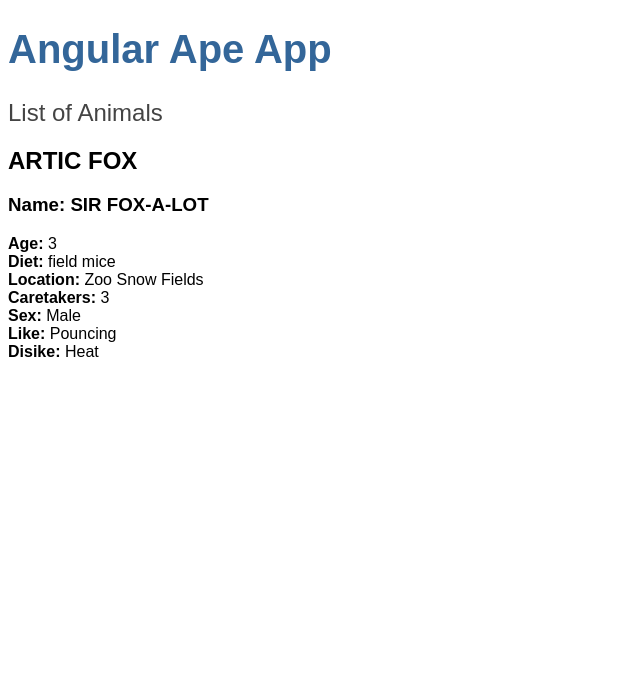
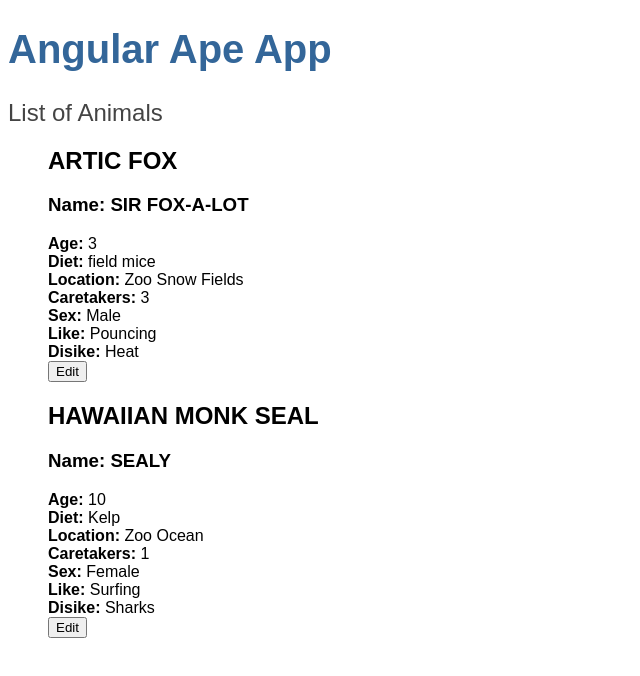
Before and after one commit to gingerlee/ape-app, an Angular app: page / in a window 1280 px wide. Shown: the top 676 px of the page, without its empty margins (0-640 px from the left). Built offline with nearby package versions, Linux system fonts and the light colour scheme.

Commit message:
display master list of animals from child component of animal list

```diff
--- a/src/app/animals-list/animals-list.component.html
+++ b/src/app/animals-list/animals-list.component.html
@@ -1,3 +1,4 @@
+<ul *ngFor="let animal of childAnimalList">
   <h2>{{ animal.species | uppercase }}</h2>
   <h3><span>Name: </span>{{animal.name | uppercase }}</h3>
   <div><span>Age: </span>{{animal.age}}</div>
@@ -7,3 +8,5 @@
   <div><span>Sex: </span>{{animal.sex}}</div>
   <div><span>Like: </span>{{animal.like}}</div>
   <div><span>Disike: </span>{{animal.dislike}}</div>
+  <button type="button" (click)="selectAnimalButtonClicked(animal)">Edit</button>
+</ul>
--- a/src/app/animals-list/animals-list.component.ts
+++ b/src/app/animals-list/animals-list.component.ts
@@ -1,4 +1,4 @@
-import { Component, OnInit } from '@angular/core';
+import { Component, OnInit, Input, Output, EventEmitter } from '@angular/core';
 import { Animal } from '../animal';
 
 @Component({
@@ -7,20 +7,14 @@ import { Animal } from '../animal';
   styleUrls: ['./animals-list.component.scss']
 })
 export class AnimalsListComponent implements OnInit {
-  animal: Animal = {
-    species: 'Artic Fox',
-    name: 'Sir Fox-a-lot',
-    age: 3,
-    diet: 'field mice',
-    location: 'Zoo Snow Fields',
-    caretakers: 3,
-    sex: 'Male',
-    like: 'Pouncing',
-    dislike: 'Heat'
-  };
-
+  @Input() childAnimalList: Animal[];
+  @Output() clickSender = new EventEmitter();
 
   constructor() { }
+
+  selectAnimalButtonClicked(animal: Animal) {
+    this.clickSender.emit(animal);
+  }
 
   ngOnInit() {
   }
--- a/src/app/app.component.html
+++ b/src/app/app.component.html
@@ -2,4 +2,4 @@
   {{title}}
 </h1>
 <h2>List of Animals</h2>
-<app-animals-list></app-animals-list>
+<app-animals-list [childAnimalList]="masterAnimalList" (clickSender)="selectAnimal($event)"></app-animals-list>
--- a/src/app/app.component.ts
+++ b/src/app/app.component.ts
@@ -9,7 +9,13 @@ import { Animal } from './animal';
 
 export class AppComponent {
   title = 'Angular Ape App';
-  // masterAnimalList = Animal[] = [
-  //   new Animal()
-  // ]
+  masterAnimalList: Animal[] = [
+    new Animal('Artic Fox', 'Sir Fox-a-lot', 3, 'field mice', 'Zoo Snow Fields', 3, 'Male', 'Pouncing', 'Heat'),
+    new Animal('Hawaiian Monk Seal', 'Sealy', 10, 'Kelp', 'Zoo Ocean', 1, 'Female', 'Surfing', 'Sharks')
+  ];
+  selectedAnimal = null;
+
+  selectAnimal(clickedAnimal) {
+    this.selectedAnimal = clickedAnimal;
+  }
 }
```
Also changed, not shown: src/app/animal.ts (+1 -9 lines). Lines whose indentation alone changed are shown as unchanged.
